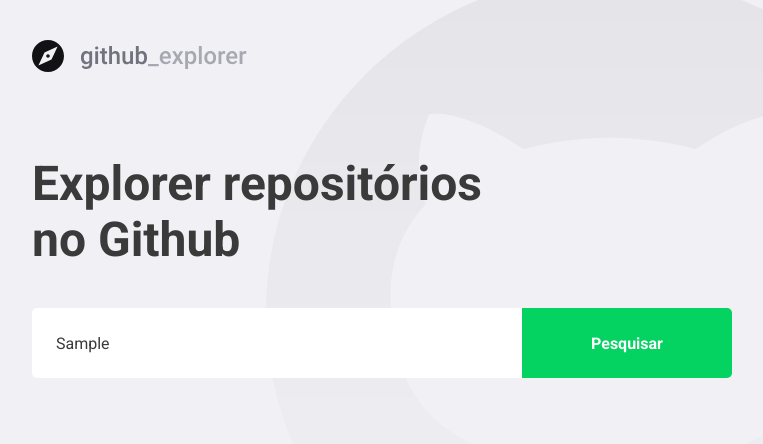
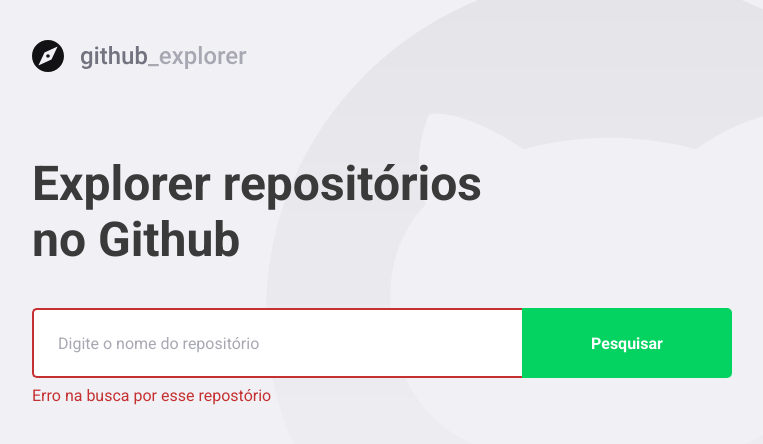
Before and after one commit to juniorfernandesdev/github-explorer, a React (Create React App) app: page / in a window 1280 px wide. Both pictures are taken after typing "Sample" into the empty fields and a click on the button "Pesquisar". Shown: the top 444 px of the page, without its empty margins (148-911 px from the left). Built offline with nearby package versions, Linux system fonts and the light colour scheme; no server answers.

Commit message:
Lidando com erros

```diff
--- a/src/pages/Dashboard/index.tsx
+++ b/src/pages/Dashboard/index.tsx
@@ -4,7 +4,9 @@
 
 import logoImg from '../../assets/logo.svg';
 
-import { Title, Form, Repositories } from './styles';
+import {
+  Title, Form, Repositories, Error,
+} from './styles';
 
 interface Repository {
   full_name: string;
@@ -17,6 +19,7 @@
 
 const Dashboard: React.FC = () => {
   const [newRepo, setNewRepo] = useState('');
+  const [inputError, setInputError] = useState('');
   const [repositories, setRepositories] = useState<Repository[]>([]);
 
   async function handleAddRepository(
@@ -24,20 +27,29 @@
   ): Promise<void> {
     event.preventDefault();
 
-    const response = await api.get<Repository>(`repos/${newRepo}`);
+    if (!newRepo) {
+      setInputError('Digite o autor/nome do repositório');
+      return;
+    }
 
-    const repository = response.data;
+    try {
+      const response = await api.get<Repository>(`repos/${newRepo}`);
+      const repository = response.data;
 
-    setRepositories([...repositories, repository]);
-
-    setNewRepo('');
+      setRepositories([...repositories, repository]);
+      setNewRepo('');
+      setInputError('');
+    } catch {
+      setNewRepo('');
+      setInputError('Erro na busca por esse repostório');
+    }
   }
   return (
     <>
       <img src={logoImg} alt="Github Explorer" />
       <Title>Explorer repositórios no Github</Title>
 
-      <Form onSubmit={handleAddRepository}>
+      <Form hasError={!!inputError} onSubmit={handleAddRepository}>
         <input
           value={newRepo}
           onChange={(e) => setNewRepo(e.target.value)}
@@ -45,6 +57,7 @@
         />
         <button type="submit">Pesquisar</button>
       </Form>
+      { inputError && <Error>{inputError}</Error> }
 
       <Repositories>
         {repositories.map((repository) => (
--- a/src/pages/Dashboard/styles.ts
+++ b/src/pages/Dashboard/styles.ts
@@ -1,5 +1,9 @@
-import styled from 'styled-components';
+import styled, { css } from 'styled-components';
 import { shade } from 'polished';
+
+interface FormProps {
+  hasError: boolean;
+}
 
 // criando um componente estilizado
 export const Title = styled.h1`
@@ -11,7 +15,7 @@
   margin-top: 80px;
 `;
 
-export const Form = styled.form`
+export const Form = styled.form<FormProps>`
   margin-top: 40px;
   max-width: 700px;
 
@@ -24,6 +28,12 @@
     border: 0;
     border-radius: 5px 0 0 5px;
     color: #3a3a3a;
+    border: 2px solid #fff;
+    border-right: 0px;
+
+    ${(props) => props.hasError && css`
+      border-color: #c53030;
+    `}
 
     &::placeholder {
       color: #a8a8b3
@@ -47,6 +57,11 @@
 
 `;
 
+export const Error = styled.span`
+  display: block;
+  color: #c53030;
+  margin-top: 8px
+`;
 export const Repositories = styled.div`
   margin-top: 80px;
   max-width: 700px;
```
